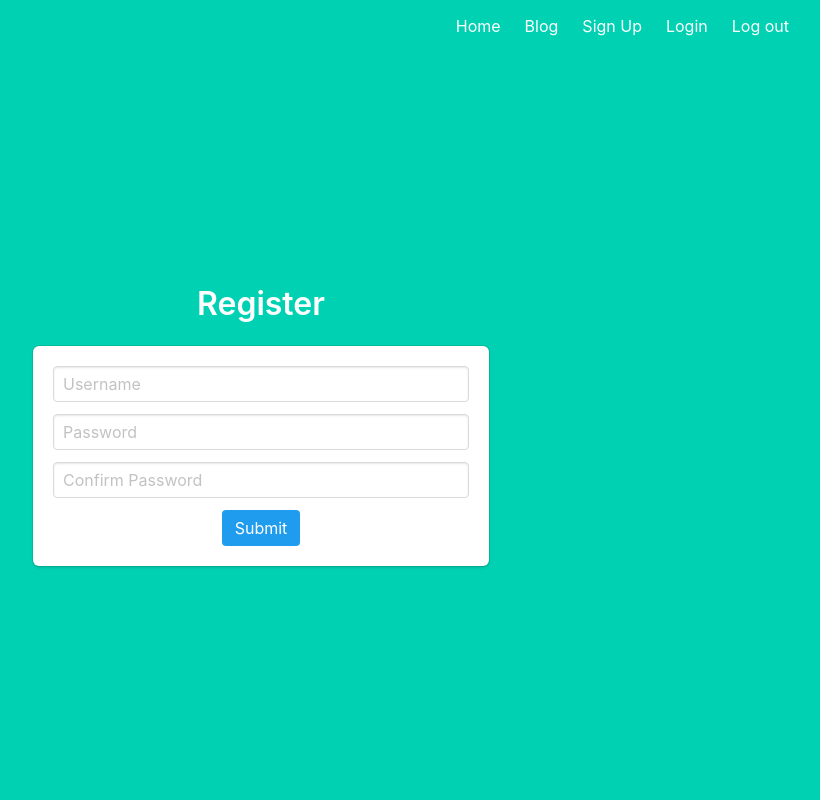
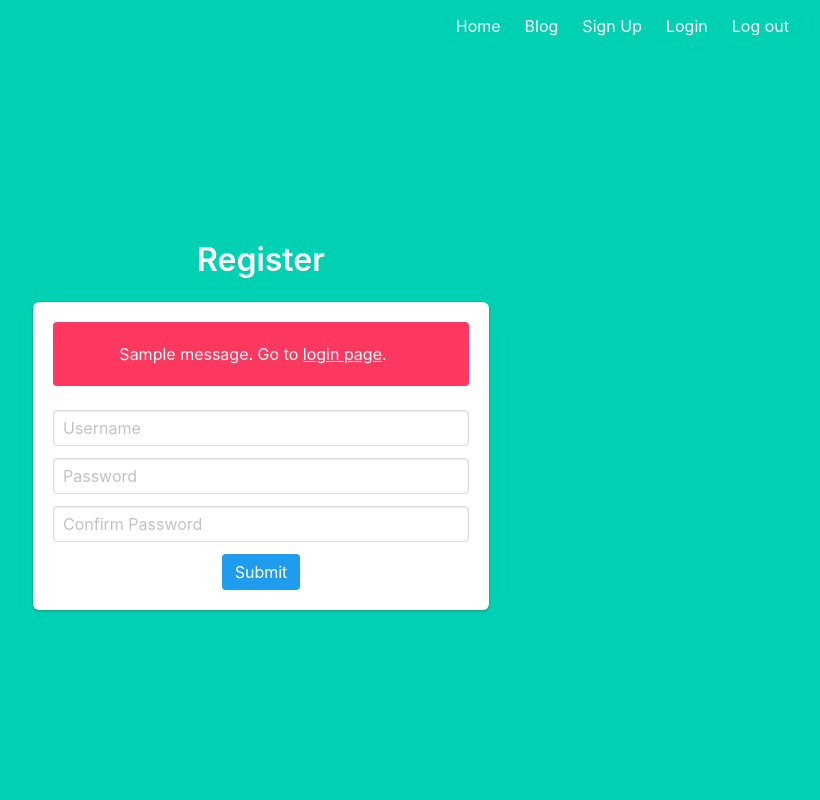
Before and after one commit to NateHartley/csc2031blogpractical, a Flask app: page /register in a window 1280 px wide. Shown: the whole page, without its empty margins (427-1247 px from the left). Run offline with Flask 2, Linux system fonts and the light colour scheme; tables that the repository leaves empty hold one stand-in row (values such as "Sample post"); one stand-in notice (Sample message) is shown.

Commit message:
Can now see the 'username address already exists' error message.

```diff
--- a/templates/register.html
+++ b/templates/register.html
@@ -5,6 +5,15 @@
     <div class="column is-5 is-offset-4">
         <h3 class="title is-3">Register</h3>
         <div class="box">
+
+            {% with messages = get_flashed_messages() %}
+                {% if messages %}
+                    <div class="notification is-danger">
+                        {{ messages[0] }}. Go to <a href="{{ url_for('users.login') }}">login page</a>.
+                    </div>
+                {% endif %}
+            {% endwith %}
+
             <form method="POST">
                 <div class="field">
                     {{ form.csrf_token() }}
```
